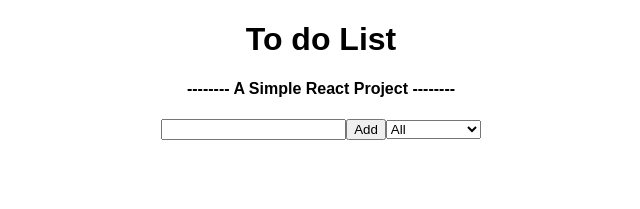
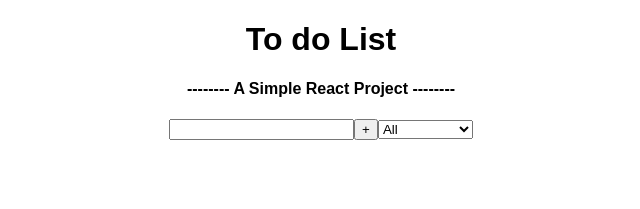
Before and after one commit to KaranSinghG/ToDo_List, a React (Create React App) app: page / in a window 1280 px wide. Shown: the top 209 px of the page, without its empty margins (319-959 px from the left). Built offline with nearby package versions, Linux system fonts and the light colour scheme.

Commit message:
Added onCHange and onClick methods

```diff
--- a/src/Components/Form.js
+++ b/src/Components/Form.js
@@ -1,10 +1,19 @@
 import React from "react";
 
 function Form() {
+  function inputTextHandler(e) {
+    console.log(e.target.value);
+  }
+  function addButtonHandler(e) {
+    console.log("Clicked");
+  }
+
   return (
     <form>
-      <input className="Form" type="text" />
-      <button type="button">Add</button>
+      <input onChange={inputTextHandler} className="Form" type="text" />
+      <button onClick={addButtonHandler} type="button">
+        +
+      </button>
       <select>
         <option> All </option>
         <option> Completed </option>
```
